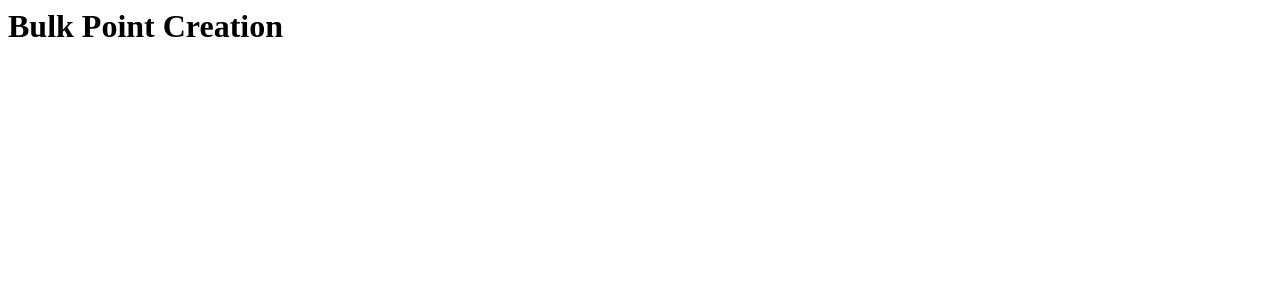
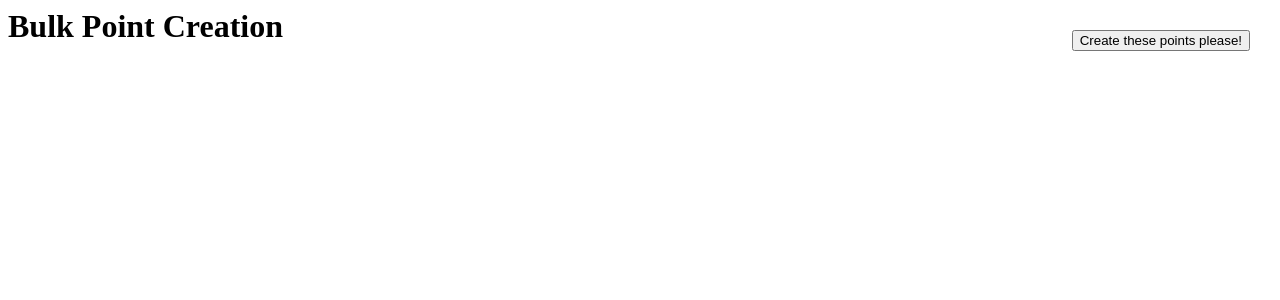
Before and after one commit to henrysingleton/timetomelbourne, a Django app: template pttime/templates/pttime/bulkcreate.html in a window 1280 px wide. Shown: the top 300 px of the page. Run offline with Django 3.2, Linux system fonts and the light colour scheme; the template is opened without the code that fills it, so the values that code supplies are empty; parts of the project's set-up code (start-up, migrations or seed data) failed here and were passed over.

Commit message:
Abstract front-end files to static where they should go whee

```diff
--- /dev/null
+++ b/pttime/static/pttime/bulk-create.css
@@ -0,0 +1,13 @@
+#main {
+    height: 900px;
+}
+
+.my-div-icon {
+    background: red;
+}
+
+.create-points {
+    position: absolute;
+    right: 30px;
+    top: 30px;
+}
--- /dev/null
+++ b/pttime/static/pttime/bulk-create.js
@@ -0,0 +1,49 @@
+window.markers = [];
+window.markerExport = function() {
+    console.log(JSON.stringify(window.markers));
+}
+
+function main_map_init (map, options) {
+
+    // set default position
+    map.setView([-37.81044510305556, 144.9629044532776], 13);
+
+    L.tileLayer('http://192.168.56.101/osm/{z}/{x}/{y}.png', {
+        attribution: '&copy; <a href="http://osm.org/copyright">OpenStreetMap</a> contributors, Running from PTTIME mirror'
+    }).addTo(map);
+
+    var onMapClick = function(e) {
+        var latInc = (1 * 0.004), //0.016 Y
+            lngInc = (1 * 0.005),  //0.02  X
+            latLimit = 50,
+            lngLimit = 50,
+            myIcon = L.divIcon({className: 'my-div-icon'});
+
+        var startingLat = e.latlng.lat,
+            startingLng = e.latlng.lng;
+
+        for (lat = startingLat; lat > startingLat - (latInc * latLimit); lat = lat - latInc) {
+
+            for (lng = startingLng; lng < startingLng + (lngInc * lngLimit); lng = lng + lngInc) {
+
+
+                var marker = L.marker([lat, lng], {icon: myIcon});
+
+                //markers.push(marker.toGeoJSON());
+                window.markers.push([lat, lng]);
+
+                marker.on('click',function(e) {
+                    map.removeLayer(e.target);
+                });
+                marker.addTo(map);
+            }
+        }
+
+        // then do something like JSON.stringify(window.markers) to export your lovely data!
+
+
+    };
+
+    map.on('click', onMapClick);
+
+}
--- a/pttime/templates/pttime/bulkcreate.html
+++ b/pttime/templates/pttime/bulkcreate.html
@@ -1,74 +1,21 @@
 {% load leaflet_tags %}
+{% load staticfiles %}
 <html>
     <head>
         {% leaflet_js %}
         {% leaflet_css %}
+        <link href='{% static "pttime/bulk-create.css" %}' rel='stylesheet' type='text/css'/>
     </head>
     <body>
         <h1>Bulk Point Creation</h1>
 
-        {% leaflet_map "main" callback="main_map_init" %}
-
-        <script type="text/javascript">
-
-            window.markers = [];
-            window.markerExport = function() {
-                console.log(JSON.stringify(window.markers));
-            }
-
-            function main_map_init (map, options) {
-
-                // set default position
-                map.setView([-37.81044510305556, 144.9629044532776], 13);
-
-                L.tileLayer('http://192.168.56.101/osm/{z}/{x}/{y}.png', {
-                    attribution: '&copy; <a href="http://osm.org/copyright">OpenStreetMap</a> contributors'
-                }).addTo(map);
-
-                var onMapClick = function(e) {
-                    var latInc = (1 * 0.004), //0.016 Y
-                        lngInc = (1 * 0.005),  //0.02  X
-                        latLimit = 50,
-                        lngLimit = 50,
-                        myIcon = L.divIcon({className: 'my-div-icon'});
-
-                    var startingLat = e.latlng.lat,
-                        startingLng = e.latlng.lng;
-
-                    for (lat = startingLat; lat > startingLat - (latInc * latLimit); lat = lat - latInc) {
-
-                        for (lng = startingLng; lng < startingLng + (lngInc * lngLimit); lng = lng + lngInc) {
+        <button class="create-points">
+            Create these points please!
+        </button>
 
 
-                            var marker = L.marker([lat, lng], {icon: myIcon});
-
-                            //markers.push(marker.toGeoJSON());
-                            window.markers.push([lat, lng]);
-
-                            marker.on('click',function(e) {
-                                map.removeLayer(e.target);
-                            });
-                            marker.addTo(map);
-                        }
-                    }
-
-                    // then do something like JSON.stringify(window.markers) to export your lovely data!
-
-
-                };
-
-                map.on('click', onMapClick);
-
-            }
-        </script>
-        <style type="text/css">
-            #main {
-                height: 1600px;
-            }
-            .my-div-icon {
-                background: red;
-            }
-        </style>
+        {% leaflet_map "main" callback="main_map_init" %}
+        <script type="text/javascript" src='{% static "pttime/bulk-create.js" %}'></script>
 
     </body>
 </html>
```
